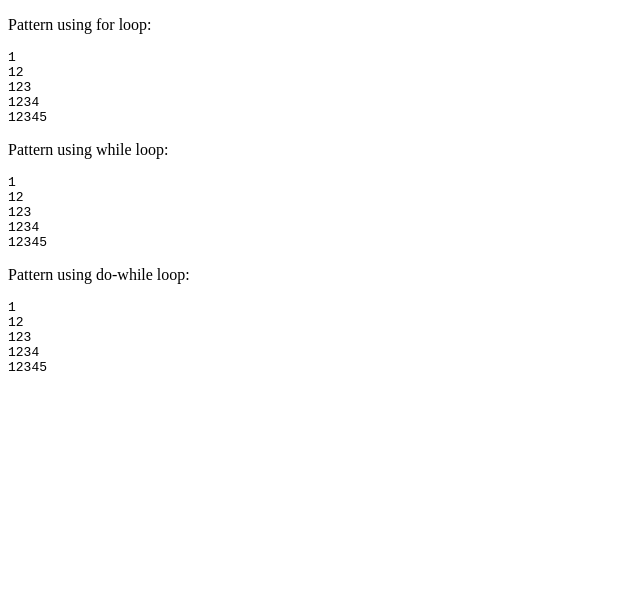
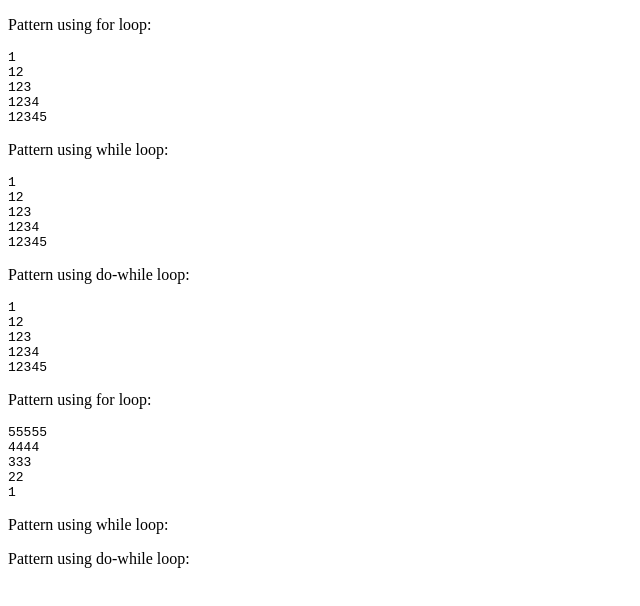
Before and after one commit to neha-gupta01/Loop, a plain HTML site: page index.html in a window 1280 px wide. Shown: the whole page, without its empty margins (0-640 px from the left). Drawn offline with Linux system fonts and the light colour scheme.

Commit message:
pattern2

```diff
--- a/index.html
+++ b/index.html
@@ -15,6 +15,15 @@
 
     <p>Pattern using do-while loop:</p>
     <pre id="doWhilePattern"></pre>
+
+    <p>Pattern using for loop:</p>
+    <pre id="forPattern2"></pre>
+
+    <p>Pattern using while loop:</p>
+    <pre id="whilePattern2"></pre>
+
+    <p>Pattern using do-while loop:</p>
+    <pre id="doWhilePattern2"></pre>
     <script src="index.js"></script>
 </body>
 </html>
--- a/index.js
+++ b/index.js
@@ -1,5 +1,5 @@
 let n = 5; // height of the pattern
-
+//Pattern 1
 //For loop
 let forPattern = "";
 for (let i = 1; i <= n; i++) {
@@ -41,3 +41,16 @@ do{
     i++;
 } while (i <= n);
 document.getElementById("doWhilePattern").textContent = doWhilePattern;
+
+//Pattern 2
+//For loop
+let forPattern2 = "";
+for (let i = n; i >= 1; i--) {
+  let row = "";
+  for (let j = 1; j <= i; j++) {
+    row += i;
+  }
+  forPattern2 += row + "\n";
+  //console.log(row);
+  document.getElementById("forPattern2").textContent = forPattern2;
+}
```
